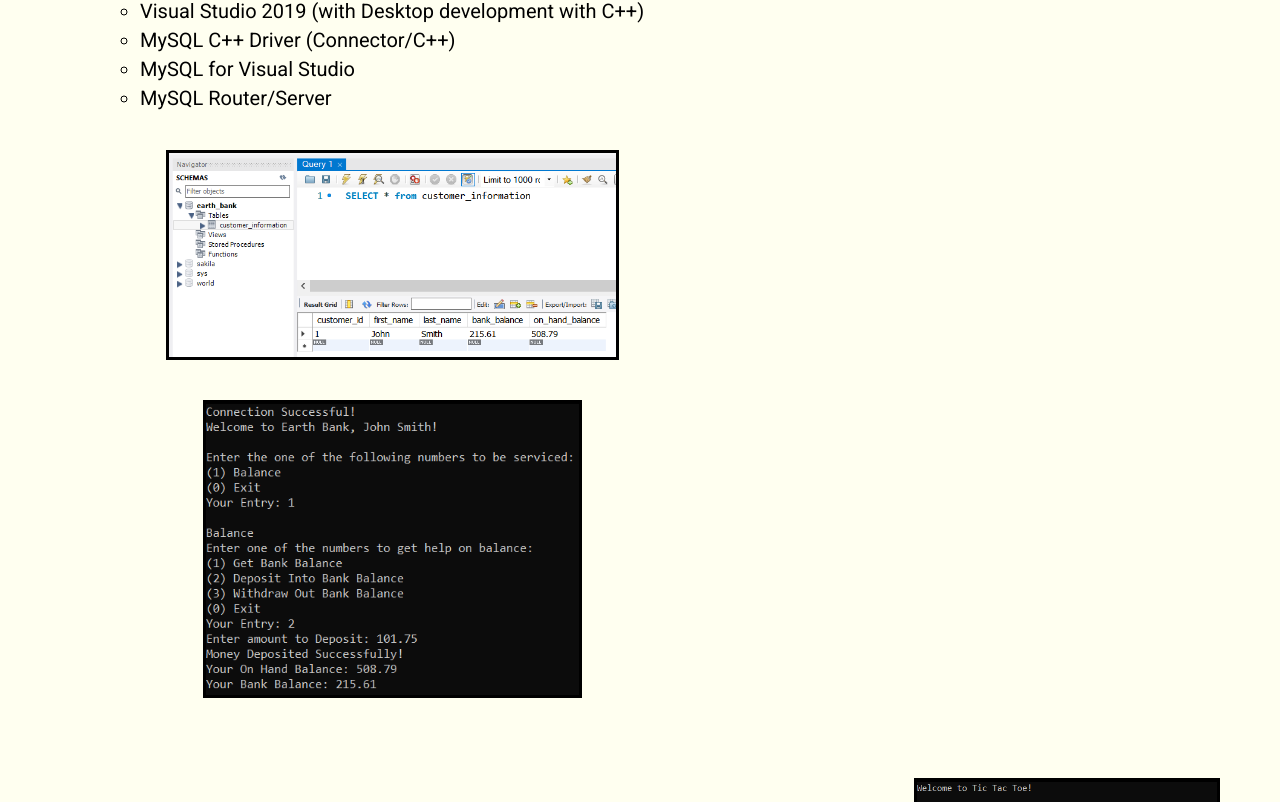
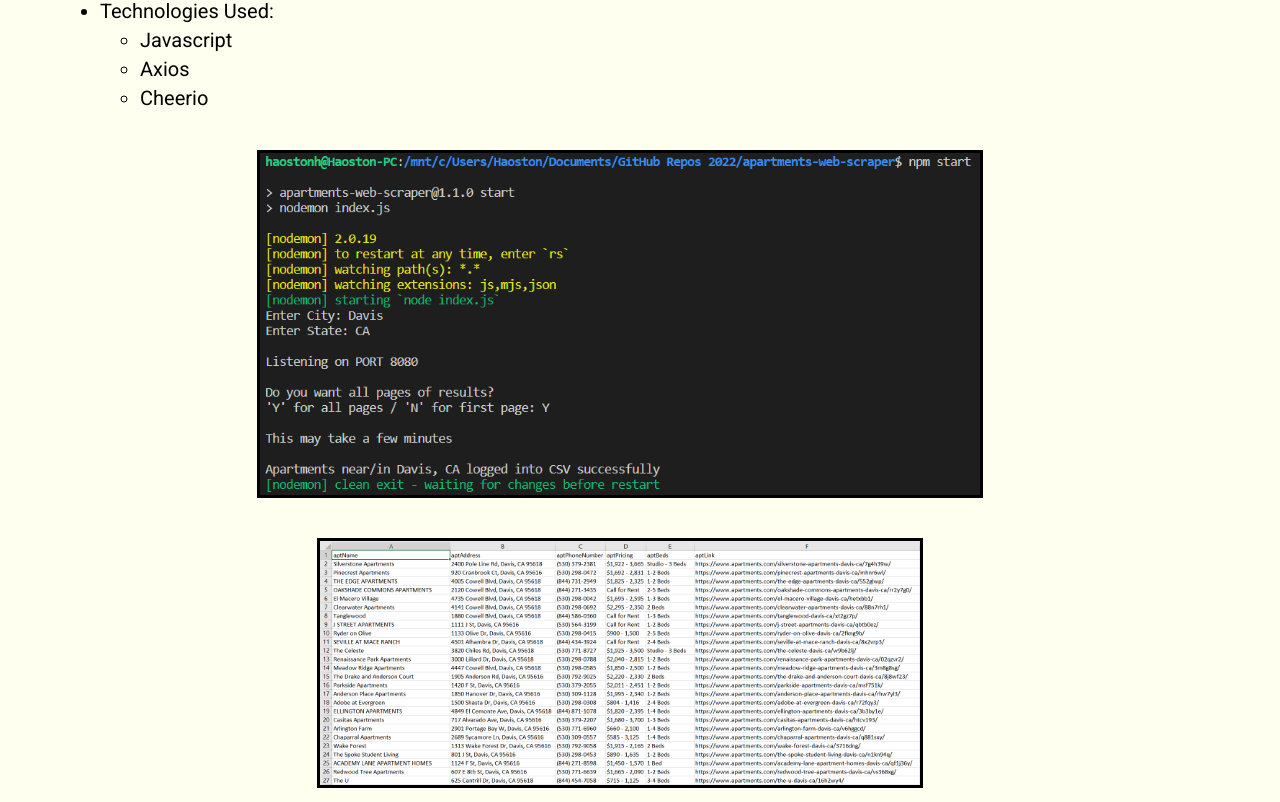
Before and after one commit to haostonh/portfolio, a React (Create React App) app in the folder client/: page /portfolio/projects in a window 1280 px wide. Shown: the part 378-1180 px from the top of the page. Built offline with nearby package versions, Linux system fonts and the light colour scheme.

Commit message:
Add Apt Web Scraper project into page

```diff
--- a/client/src/pages/Projects.jsx
+++ b/client/src/pages/Projects.jsx
@@ -2,6 +2,9 @@ import React from 'react';
 import '../pagesCSS/Projects.css';
 import NavBar from '../components/NavBar';
 import PortfolioHelmet from '../components/PortfolioHelmet';
+import ApartmentsWebScraper from '../projects/2022/ApartmentsWebScraper';
+import ApartmentsWebScraperCommandLine from '../images/Apartments-Web-Scraper-Command-Line.png';
+import ApartmentsWebScraperCSV from '../images/Apartments-Web-Scraper-CSV.png';
 import BankingSystem from '../projects/2022/BankingSystem';
 import BankingSystemDB from '../images/Banking-System-DB.png';
 import BankingSystemPrompt from '../images/Banking-System-Prompt.png';
@@ -40,6 +43,13 @@ const Projects = () => {
       <NavBar/>
       <div id='projectPageStyle'>
         <h1 className='yearTitle'>2022</h1>
+        <div className='projectBodyImageContainer'>
+          <ApartmentsWebScraper/>
+          <div className='projectImageColumn'>
+            <img className='projectImage projectImage80Percent' src={ApartmentsWebScraperCommandLine} alt={'Apartments Web Scraper Command Line'} width='60%' height='60%'/>
+            <img className='projectImage projectImage80Percent' src={ApartmentsWebScraperCSV} alt={'Apartments Web Scraper CSV'} width='50%' height='50%'/>
+          </div>
+        </div>
         <div className='projectBodyImageContainer'>
           <BankingSystem/>
           <div className='projectImageColumn'>
```
